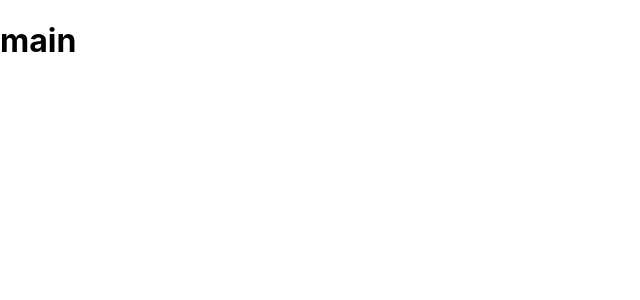
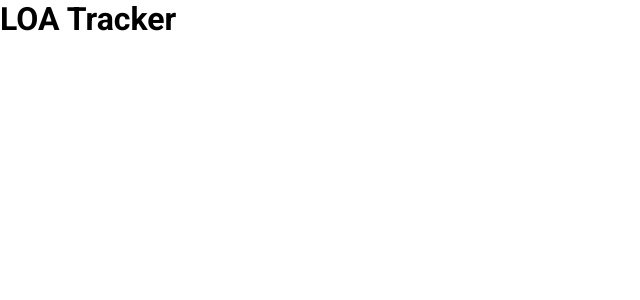
Before and after one commit to Aelnara/loa-tracker, a React (Create React App) app: page / in a window 1280 px wide. Shown: the top 300 px of the page, without its empty margins (0-640 px from the left). Built offline with nearby package versions, Linux system fonts and the light colour scheme.

Commit message:
feat: App emotion

```diff
--- a/src/App.tsx
+++ b/src/App.tsx
@@ -1,11 +1,21 @@
+/** @jsxImportSource @emotion/react */
 import React from 'react';
+import { css } from '@emotion/react';
 
 const App: React.FC = () => {
     return (
-        <div>
-            <h1>main</h1>
+        <div css={containerStyles}>
+            <h1 css={headerStyles}>LOA Tracker</h1>
         </div>
     );
 };
 
 export default App;
+
+const containerStyles = css`
+    font-family: 'Roboto';
+`;
+
+const headerStyles = css`
+    margin: 0;
+`;
```
